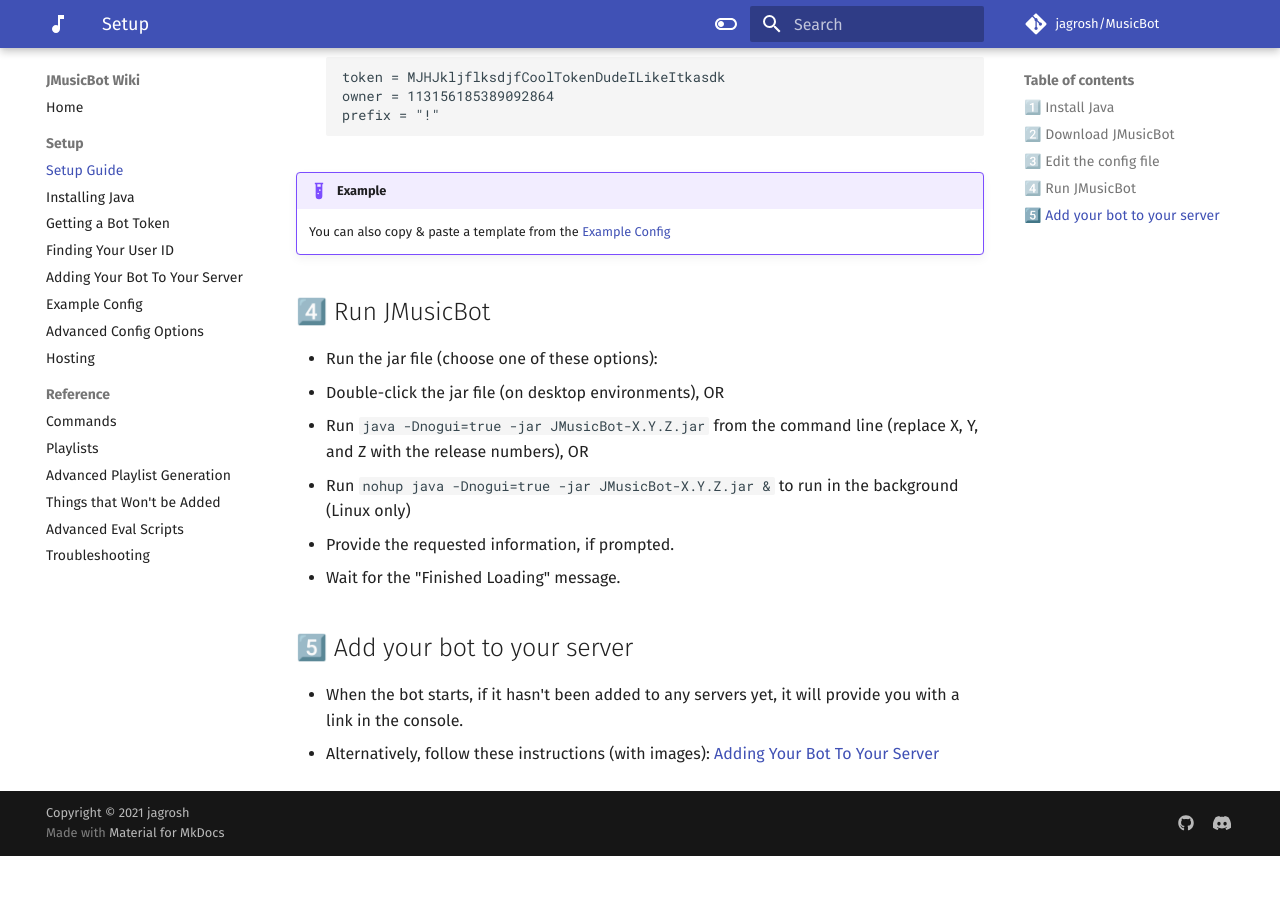
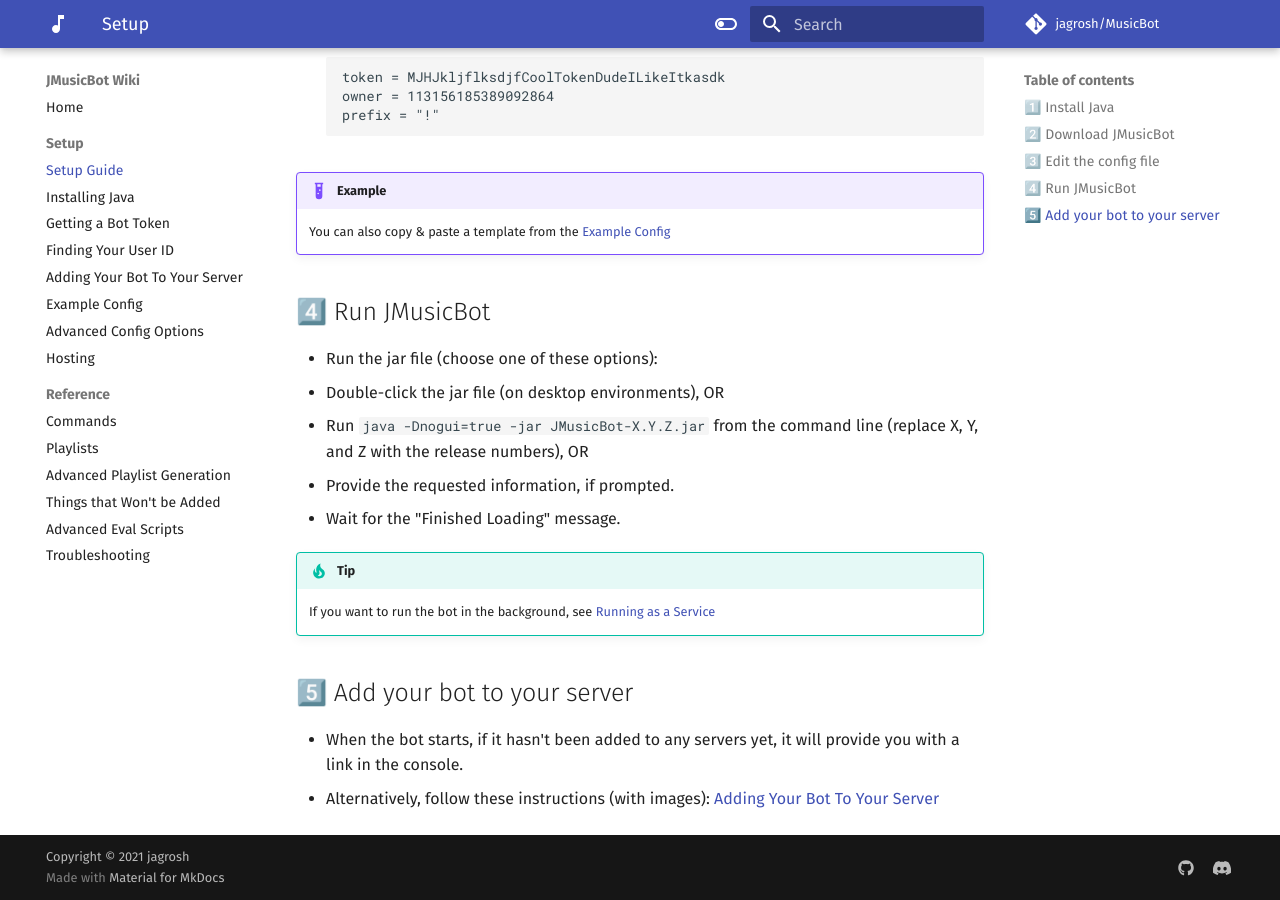
Before and after one commit to jagrosh/MusicBot, an MkDocs documentation site: the page built from docs/setup.md, in a window 1280 px wide and 900 px high, scrolled down 909 px. Built offline with MkDocs 1.6.1 and Material for MkDocs 9.7.7, drawn with Linux system fonts in a browser that asks for light colours; comment, search, counter and statistics services are not loaded; before the commit the page ends 1765 px from its top, so only the background shows below that.

Commit message:
remove references to nohup

```diff
--- a/docs/setup.md
+++ b/docs/setup.md
@@ -29,9 +29,11 @@
 * Run the jar file (choose one of these options):
   * Double-click the jar file (on desktop environments), OR
   * Run `java -Dnogui=true -jar JMusicBot-X.Y.Z.jar` from the command line (replace X, Y, and Z with the release numbers), OR
-  * Run `nohup java -Dnogui=true -jar JMusicBot-X.Y.Z.jar &` to run in the background (Linux only)
 * Provide the requested information, if prompted.
 * Wait for the "Finished Loading" message.
+
+!!! tip
+    If you want to run the bot in the background, see [Running as a Service](running-as-a-service.md)
 
 ## 5️⃣ Add your bot to your server
 * When the bot starts, if it hasn't been added to any servers yet, it will provide you with a link in the console.
```
